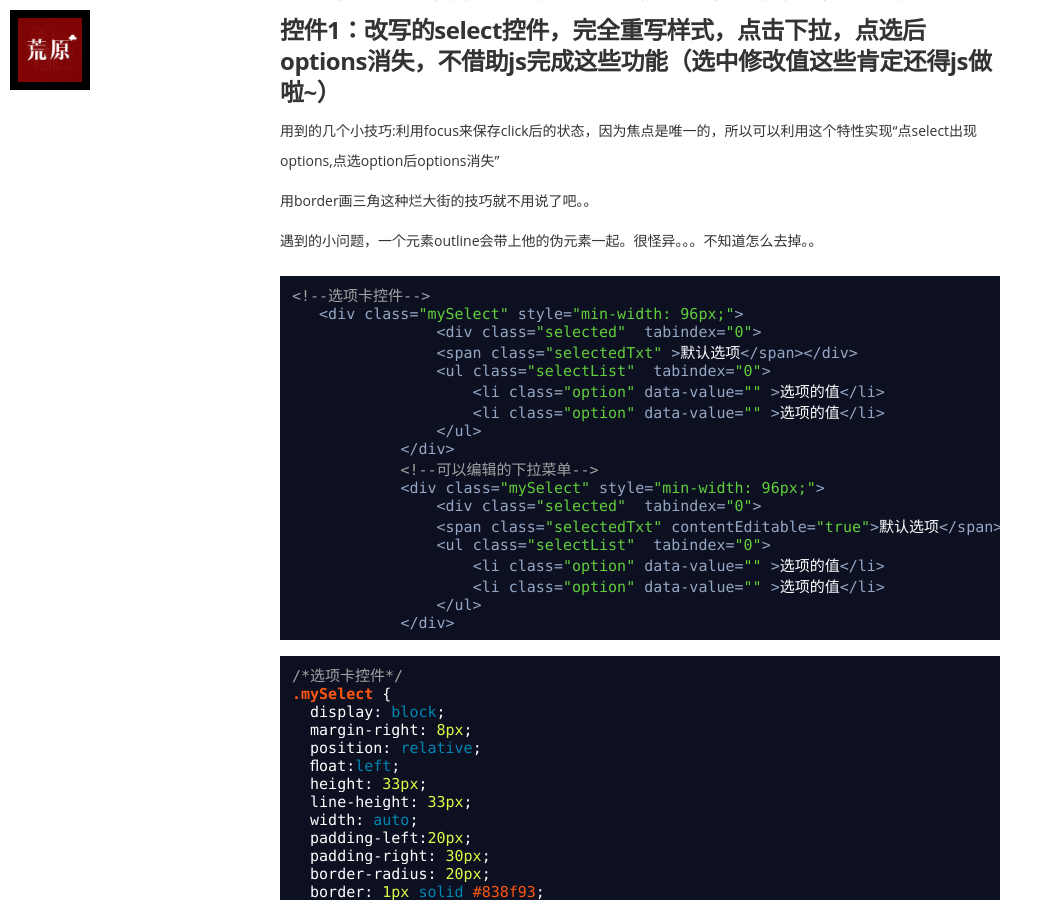
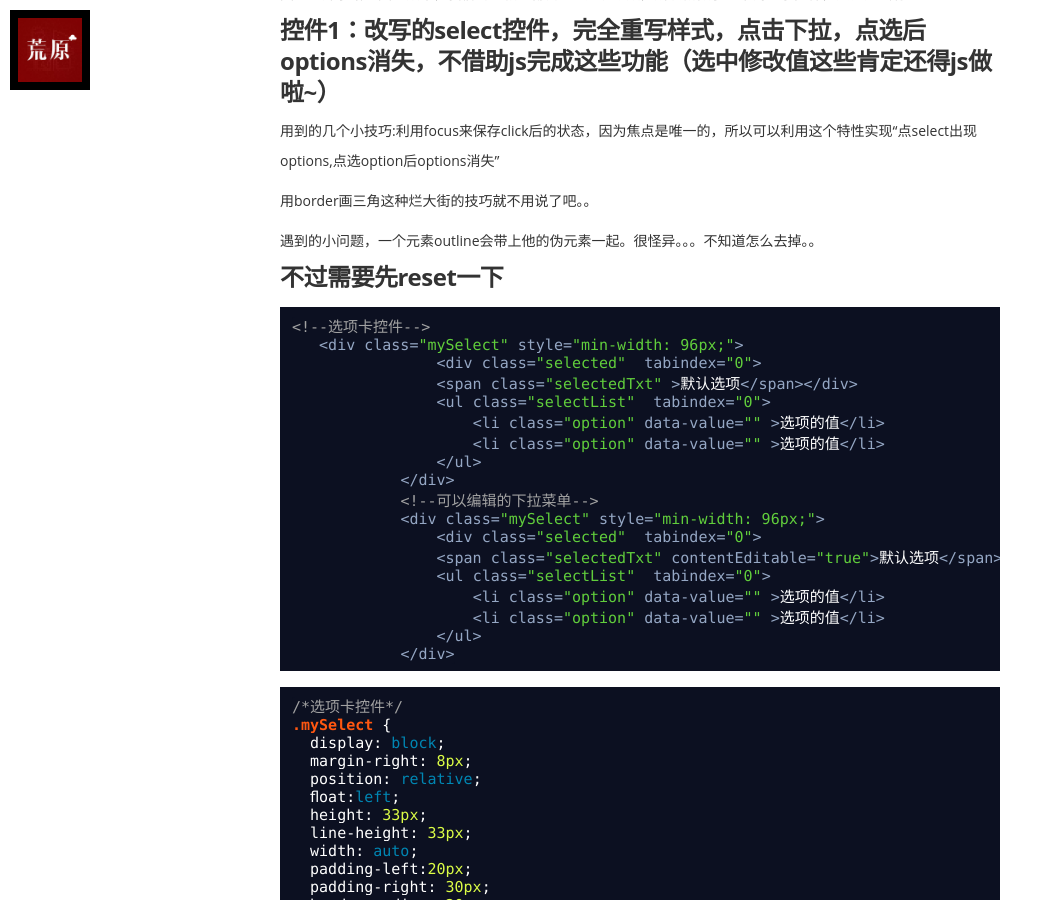
Before and after one commit to wcqblog/wcqblog.github.io, a Jekyll site: the page built from _posts/2015-05-01-用CSS实现交互效果的更改样式的下拉菜单.markdown, in a window 1280 px wide and 900 px high, scrolled down 1044 px. Shown: the whole window, without its empty margins (0-1053 px from the left). Built offline with Jekyll 4.4.1, drawn with Linux system fonts in a browser that asks for light colours; nearby versions of some CDN libraries; some web fonts are replaced; Markdown is read by kramdown in place of the engine named in the settings; comment, search, counter and statistics services are not loaded.

Commit message:
Update 2015-05-01-用CSS实现交互效果的更改样式的下拉菜单.markdown

````diff
--- a/_posts/2015-05-01-用CSS实现交互效果的更改样式的下拉菜单.markdown
+++ b/_posts/2015-05-01-用CSS实现交互效果的更改样式的下拉菜单.markdown
@@ -16,6 +16,9 @@ image: /assets/article_images/2015-01-25-webgl-shader/plexus.jpg
 用border画三角这种烂大街的技巧就不用说了吧。。
 
 遇到的小问题，一个元素outline会带上他的伪元素一起。很怪异。。。不知道怎么去掉。。
+
+####不过需要先reset一下
+
 
 ```html
 <!--选项卡控件-->
@@ -257,9 +260,9 @@ overflow: auto;
         <div class="selected"  tabindex="0">
                 <span class="selectedTxt" >默认选项</span>
         </div>
-        <ul class="selectList"  tabindex="0">
-                <li class="option" data-value="" >选项的值</li>
-                <li class="option" data-value="" >选项的值</li>
-        </ul>
+        <div class="selectList"  tabindex="0">
+                <div class="option" data-value="" >选项的值</div>
+                <div class="option" data-value="" >选项的值</div>
+        </div>
 
 </div>
````
